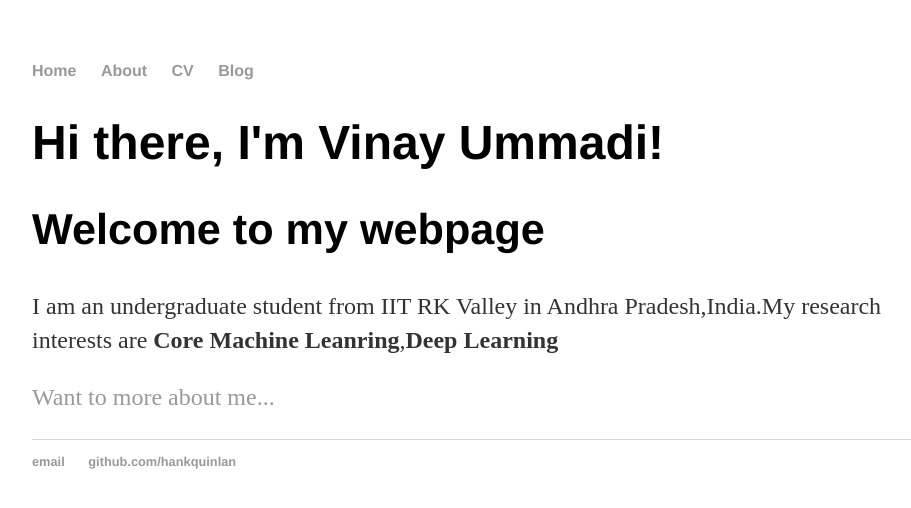
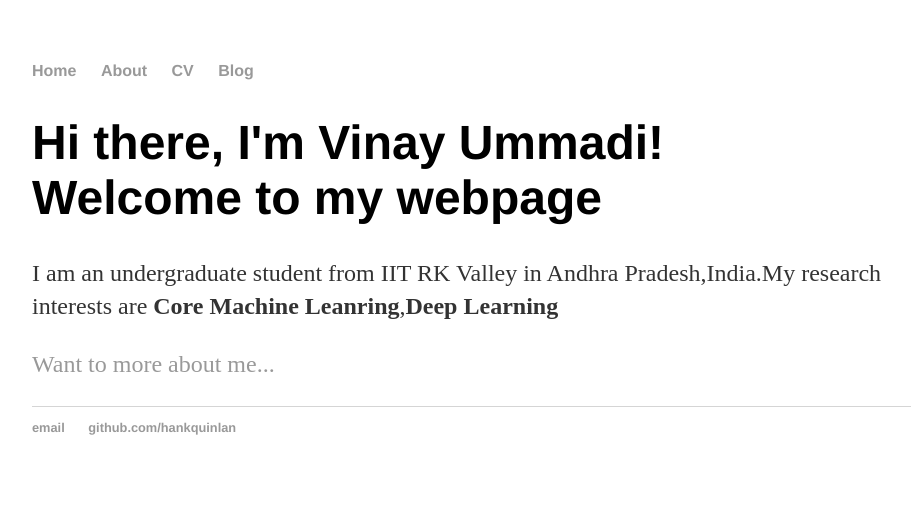
Before and after one commit to ummadiviany/ummadiviany.github.io, a Jekyll site: the page built from index.html, in a window 1280 px wide. Shown: the top 508 px of the page, without its empty margins (160-1071 px from the left). Built offline with Jekyll 4.4.1, drawn with Linux system fonts in a browser that asks for light colours.

```diff
--- a/index.html
+++ b/index.html
@@ -4,8 +4,8 @@ title: VINAY UMMADI's, Portfolio
 ---
 
 		<div class="intro">
-			<h1>Hi there, I'm Vinay Ummadi!</h1>
-			<h2>Welcome to my webpage</h2>
+			<h1>Hi there, I'm Vinay Ummadi! <br>Welcome to my webpage</h1>
+
 			<p>I am an undergraduate student from IIT RK Valley in Andhra Pradesh,India.My research interests are <b>Core Machine Leanring</b>,<b>Deep Learning</b> </p>
 			<p><a href="/about">Want to more about me...</a></p>
 		</div>
```
